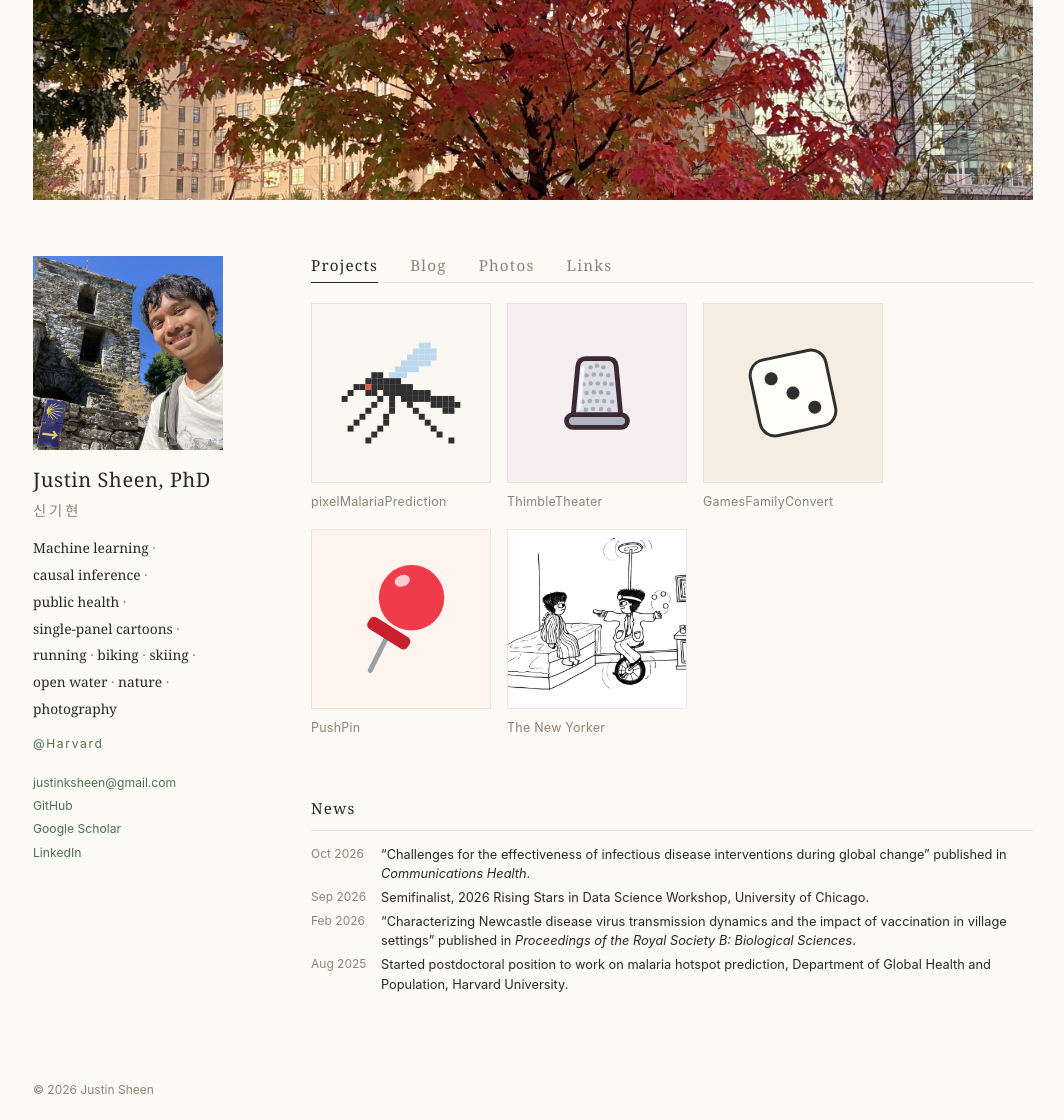
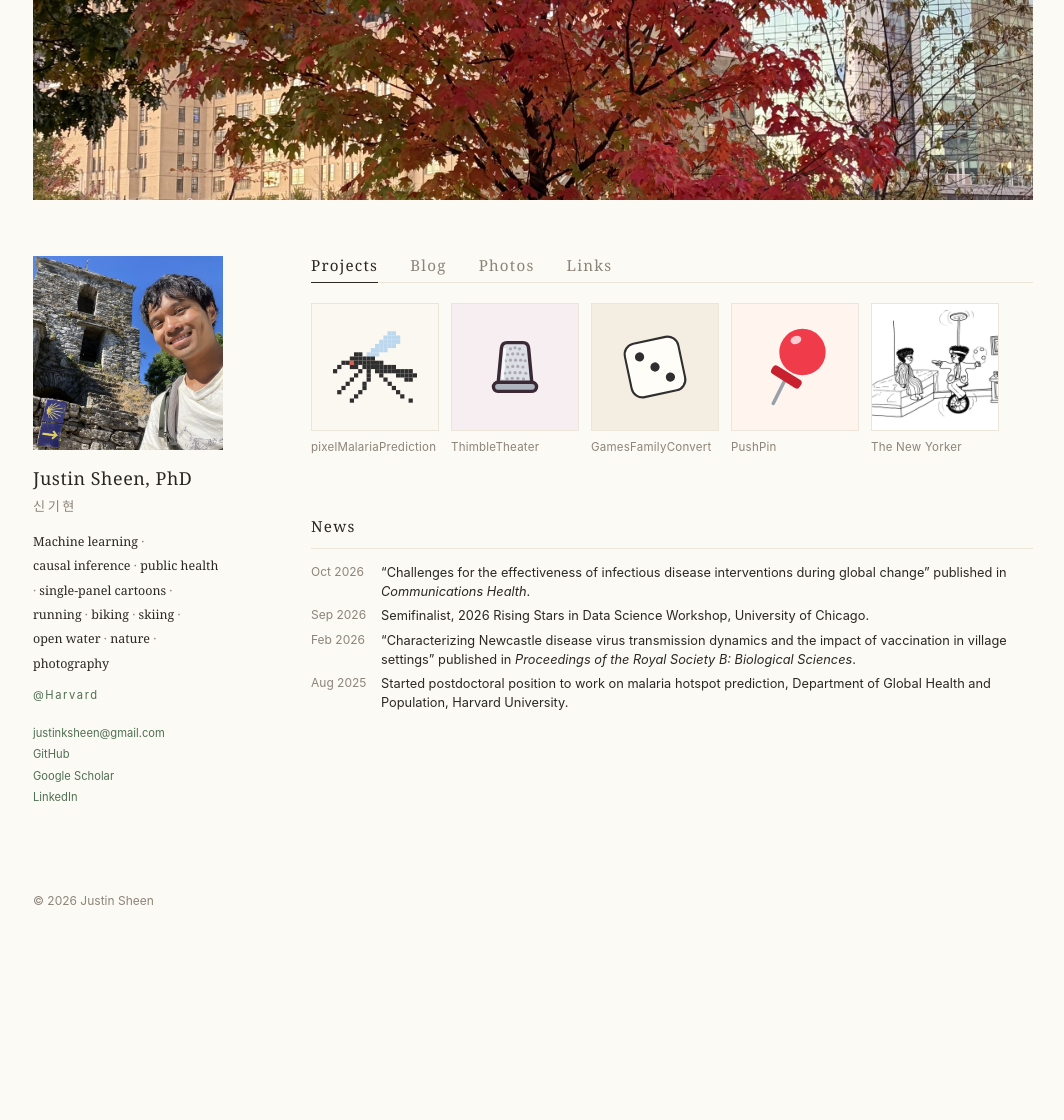
Before and after one commit to jsheen/jsheen.github.io, a Jekyll site: the page built from index.html, in a window 1280 px wide and 1120 px high. Shown: the whole window, without its empty margins (107-1171 px from the left). Built offline with Jekyll 4.4.1, drawn with Linux system fonts in a browser that asks for light colours.

Commit message:
Shrink project tiles to fit one row, 3-up on phones; smaller left panel text
Co-Authored-By: Claude Opus 5.5 <noreply@anthropic.com>

```diff
--- a/assets/css/style.css
+++ b/assets/css/style.css
@@ -61,6 +61,11 @@ body.wide .wrap { max-width: 1040px; }
 .panel-about .about { flex-direction: column; gap: 16px; }
 .panel-about .avatar { width: 100%; max-width: 190px; height: auto; }
 .panel-about .about-body { max-width: 190px; }
+.panel-about .about h1 { font-size: 1.12rem; }
+.panel-about .name-ko { font-size: 0.82rem; }
+.panel-about .interests { font-size: 0.78rem; }
+.panel-about .affil { font-size: 0.7rem; }
+.panel-about .contact { font-size: 0.7rem; }
 
 .tabs { display: flex; gap: 32px; border-bottom: 1px solid var(--rule); }
 .tab { background: none; border: 0; padding: 0 0 8px; margin-bottom: -1px; cursor: pointer; font-family: var(--serif); font-size: 0.95rem; font-weight: 400; letter-spacing: 0.08em; line-height: 1.2; color: var(--muted); border-bottom: 1px solid transparent; }
@@ -70,15 +75,15 @@ body.wide .wrap { max-width: 1040px; }
 .tab-panel .post-list { margin-top: 20px; }
 
 /* Projects */
-.project-grid { list-style: none; padding: 0; margin: 20px 0 0; display: grid; grid-template-columns: repeat(auto-fill, 180px); gap: 16px; }
+.project-grid { list-style: none; padding: 0; margin: 20px 0 0; display: grid; grid-template-columns: repeat(auto-fill, 128px); gap: 12px; }
 .project-wide { grid-column: span 2; }
-.tile { position: relative; display: flex; align-items: flex-end; aspect-ratio: 1 / 1; padding: 14px; border: 1px solid var(--rule); border-radius: 0; overflow: hidden; background: rgba(127,127,127,0.04); color: var(--text); transition: opacity .15s; }
-.project-wide .tile { aspect-ratio: auto; height: 100%; min-height: 180px; }
+.tile { position: relative; display: flex; align-items: flex-end; aspect-ratio: 1 / 1; padding: 10px; border: 1px solid var(--rule); border-radius: 0; overflow: hidden; background: rgba(127,127,127,0.04); color: var(--text); transition: opacity .15s; }
+.project-wide .tile { aspect-ratio: auto; height: 100%; min-height: 128px; }
 a.tile:hover { opacity: .85; text-decoration: none; }
 .tile img { position: absolute; inset: 0; width: 100%; height: 100%; object-fit: cover; }
 .tile-title { font-size: 0.95rem; font-weight: 500; line-height: 1.3; }
-.tile-caption { margin: 8px 0 0; font-size: 0.78rem; letter-spacing: 0.02em; color: var(--muted); }
-@media (max-width: 480px) { .project-wide { grid-column: auto; } .project-wide .tile { aspect-ratio: 2 / 1; height: auto; min-height: 0; } }
+.tile-caption { margin: 6px 0 0; font-size: 0.72rem; overflow-wrap: anywhere; letter-spacing: 0.02em; color: var(--muted); }
+@media (max-width: 480px) { .project-grid { grid-template-columns: repeat(3, minmax(0, 1fr)); } .project-wide { grid-column: auto; } .project-wide .tile { aspect-ratio: 2 / 1; height: auto; min-height: 0; } }
 
 .section-title { margin: 56px 0 0; padding-bottom: 8px; border-bottom: 1px solid var(--rule); font-size: 0.95rem; font-weight: 400; letter-spacing: 0.08em; }
 .post-day { margin-top: 22px; }
```
